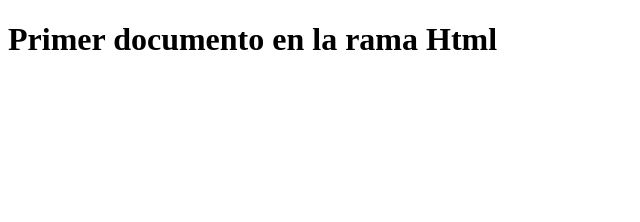
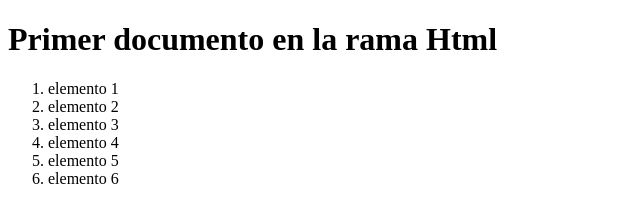
Before and after one commit to bogabrig/git-tutorial, a plain HTML site: page index.html in a window 1280 px wide. Shown: the whole page, without its empty margins (0-640 px from the left). Drawn offline with Linux system fonts and the light colour scheme.

Commit message:
comit en rama html dej js

```diff
--- a/index.html
+++ b/index.html
@@ -11,5 +11,14 @@
 <body>
     <h1>Primer documento en la rama Html</h1>
 </body>
+<script src="app.js"></script>
+<ol>
+    <li>elemento 1</li>
+    <li>elemento 2</li>
+    <li>elemento 3</li>
+    <li>elemento 4</li>
+    <li>elemento 5</li>
+    <li>elemento 6</li>
+</ol>
 
 </html>
```
